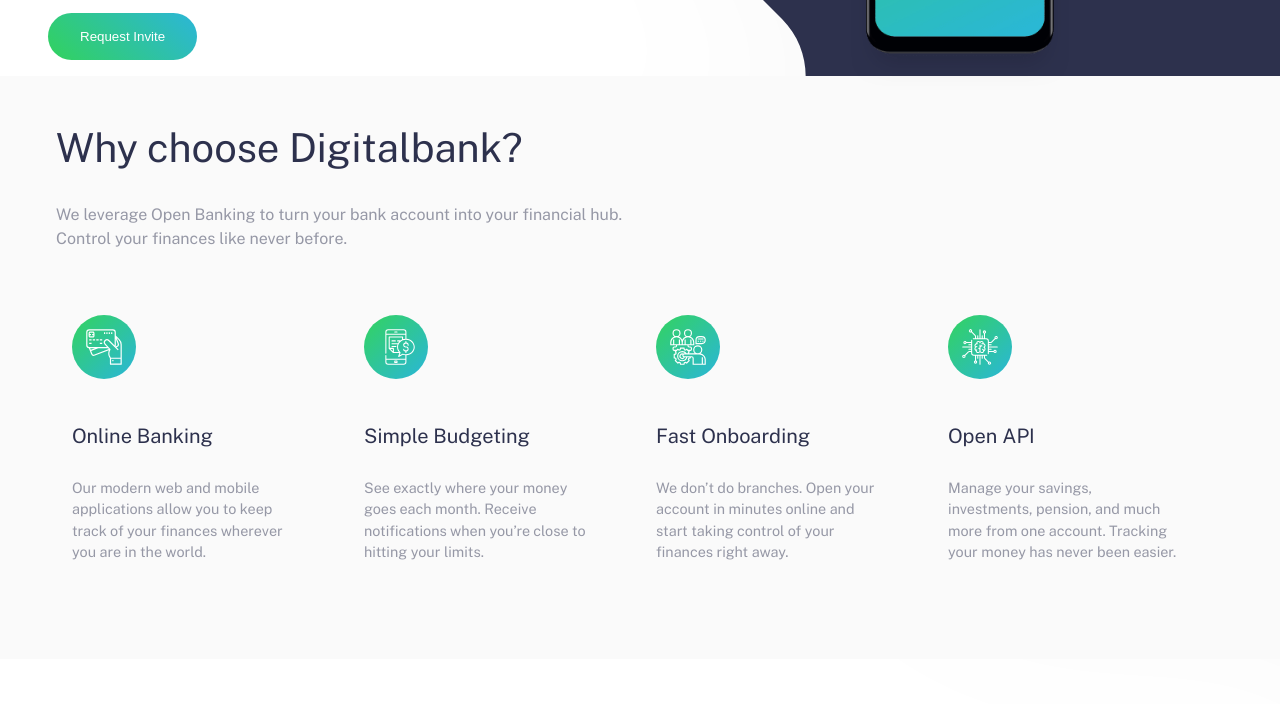
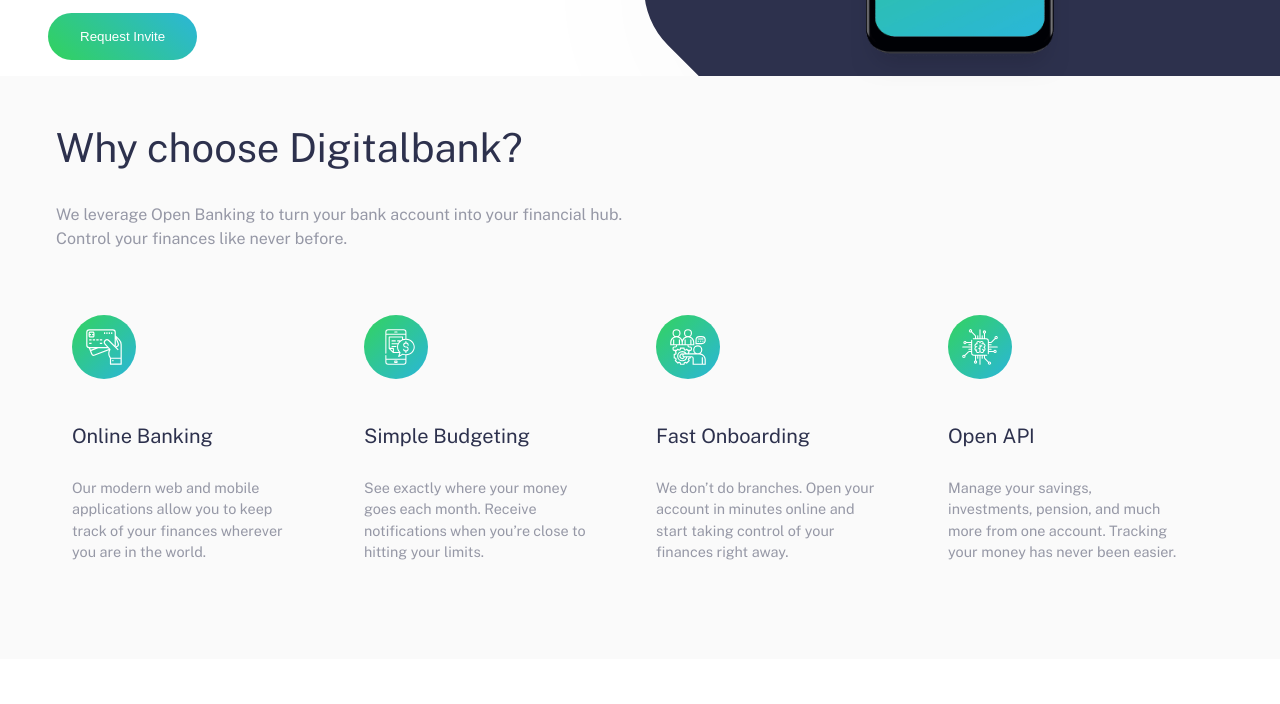
Before and after one commit to josephXplorer/Digital-Bank, a plain HTML site: page index.html in a window 1280 px wide. Shown: the part 643-1347 px from the top of the page. Drawn offline with nearby package versions, Linux system fonts and the light colour scheme; a web font is replaced by a local one.

Commit message:
New commit

```diff
--- a/index.html
+++ b/index.html
@@ -91,7 +91,7 @@
                 </p>
               </div>
               <div class="flex-items">
-                <img src="./images/icon-budgeting.svg" alt="" />
+                <img src="./images/icon-budgeting.svg" alt="icon fr budget" />
                 <h3 class="flex-items-heading">Simple Budgeting</h3>
                 <p class="flex-items-paragraph">
                   See exactly where your money goes each month. Receive
--- a/styles.css
+++ b/styles.css
@@ -444,10 +444,10 @@
 
 @media only screen and (min-width: 1201px) {
   .container {
-    max-width: 1440px;
+    max-width: 2000px;
     background-image: url("./images/bg-intro-desktop.svg");
     background-repeat: no-repeat;
-    background-position: 500px -200px;
+    background-position: 500px -450px;
     background-size: cover;
   }
 
```
